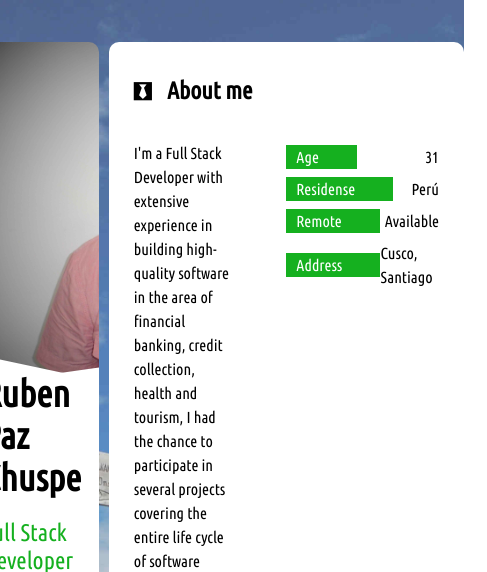
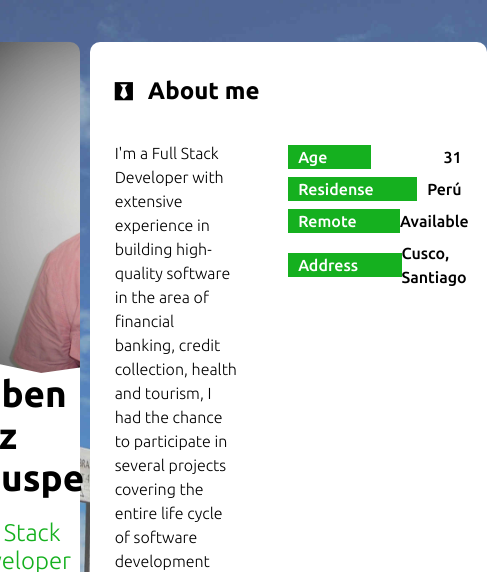
Before and after one commit to rubenpazch/my_portfolio, a plain HTML site: page index.html in a window 390 px wide. Shown: the top 572 px of the page, 487 px wide, since content can reach past the window. Drawn offline with Linux system fonts and the light colour scheme; a web font is replaced by a local one.

Commit message:
add media queries

```diff
--- a/index.html
+++ b/index.html
@@ -5,6 +5,7 @@
     <meta name="viewport" content="width=device-width, initial-scale=1.0">
     <title>Ruben Paz Chuspe</title>
     <link rel="stylesheet" href="css/style.css">
+    <link href="https://fonts.googleapis.com/css2?family=Ubuntu:ital,wght@0,300;0,500;0,700;1,300;1,500&display=swap" rel="stylesheet">
     <script src="https://kit.fontawesome.com/9fa5222ecd.js" crossorigin="anonymous"></script>
 </head>
 <body>
--- a/scss/_about_me.scss
+++ b/scss/_about_me.scss
@@ -8,7 +8,6 @@
     scroll-behavior: smooth;
 }
 .content h1{
-    font-family: "ubuntu", sans-serif;
     font-size: 1.5rem;
     font-weight: 900;
     padding-left: 15px;
--- a/scss/_download.scss
+++ b/scss/_download.scss
@@ -32,5 +32,4 @@
     font-weight: bolder;
     color: #000;
     text-decoration: underline;
-    font-family: "ubuntu", sans-serif;
 }
--- a/scss/_fonts.scss
+++ b/scss/_fonts.scss
@@ -1,5 +1,5 @@
-@import '../scss/mixins.scss';
+//@import '../scss/mixins.scss';
 
-@include font-face("AmaticSCBold", '../fonts/AmaticSC-Bold', 700, bold);
-@include font-face("AmaticSCRegular", '../fonts/AmaticSC-Regular', 500, normal);
-@include font-face("ubuntu", '../fonts/UbuntuCondensed-Regular', 500, normal);
+//@include font-face("AmaticSCBold", '../fonts/AmaticSC-Bold', 700, bold);
+//@include font-face("AmaticSCRegular", '../fonts/AmaticSC-Regular', 500, normal);
+//@include font-face("ubuntu", '../fonts/UbuntuCondensed-Regular', 500, normal);
--- a/scss/_fontsclasses.scss
+++ /dev/null
@@ -1,11 +0,0 @@
-.f-Amatic-b {
-    font-family: "AmaticSCBold", sans-serif;
-    text-transform: uppercase;
-  }
-.f-Amatic-n {
-    font-family: "AmaticSCRegular", sans-serif;
-    text-transform: uppercase;
-  }
-  .f-ubuntu-n {
-    font-family: "ubuntu", sans-serif;
-  }
--- /dev/null
+++ b/scss/_media_query.scss
@@ -0,0 +1,75 @@
+/*
+  ##Device = Desktops
+  ##Screen = 1281px to higher resolution desktops
+*/
+
+@media (min-width: 1281px) {
+
+    //CSS
+    .wrapper-content{
+        flex-flow: column;
+    }
+}
+
+  /*
+    ##Device = Laptops, Desktops
+    ##Screen = B/w 1025px to 1280px
+  */
+
+  @media (min-width: 1025px) and (max-width: 1280px) {
+
+    //CSS
+    .wrapper-content{
+        flex-flow: column;
+    }
+  }
+
+  /*
+    ##Device = Tablets, Ipads (portrait)
+    ##Screen = B/w 768px to 1024px
+  */
+
+  @media (min-width: 768px) and (max-width: 1024px) {
+
+    //CSS
+    .wrapper-content{
+        flex-flow: column;
+    }
+
+
+  }
+
+  /*
+    ##Device = Tablets, Ipads (landscape)
+    ##Screen = B/w 768px to 1024px
+  */
+
+  @media (min-width: 768px) and (max-width: 1024px) and (orientation: landscape) {
+
+    //CSS
+    .wrapper-content{
+        flex-flow: column;
+    }
+  }
+
+  /*
+    ##Device = Low Resolution Tablets, Mobiles (Landscape)
+    ##Screen = B/w 481px to 767px
+  */
+
+  @media (min-width: 481px) and (max-width: 767px) {
+
+    //CSS
+
+  }
+
+  /*
+    ##Device = Most of the Smartphones Mobiles (Portrait)
+    ##Screen = B/w 320px to 479px
+  */
+
+  @media (min-width: 320px) and (max-width: 480px) {
+
+    //CSS
+
+  }
--- a/scss/_nav_bar.scss
+++ b/scss/_nav_bar.scss
@@ -46,7 +46,6 @@ nav{
 .icons-profile a:hover{
     font-weight: bolder;
     font-size: 1rem;
-    font-family: "ubuntu", sans-serif;
     text-decoration: underline;
     color: #31840b;
 }
--- a/scss/style.scss
+++ b/scss/style.scss
@@ -1,11 +1,10 @@
-@import '../scss/fonts.scss';
-@import '../scss/fontsclasses.scss';
 @import '../scss/nav_bar.scss';
 @import '../scss/profile.scss';
 @import '../scss/download.scss';
 @import '../scss/icons.scss';
 @import '../scss/about_me.scss';
 @import '../scss/scroll_decorate.scss';
+@import '../scss/media_query.scss';
 
 body {
 
```
Also changed, not shown: css/style.css, 1 other file.
